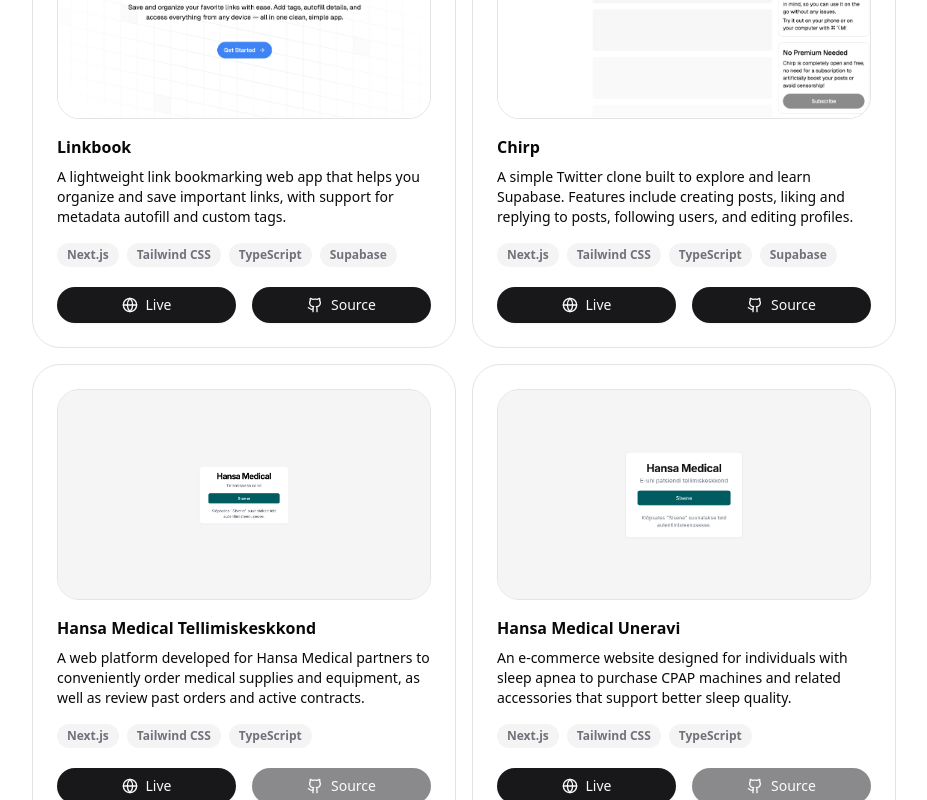
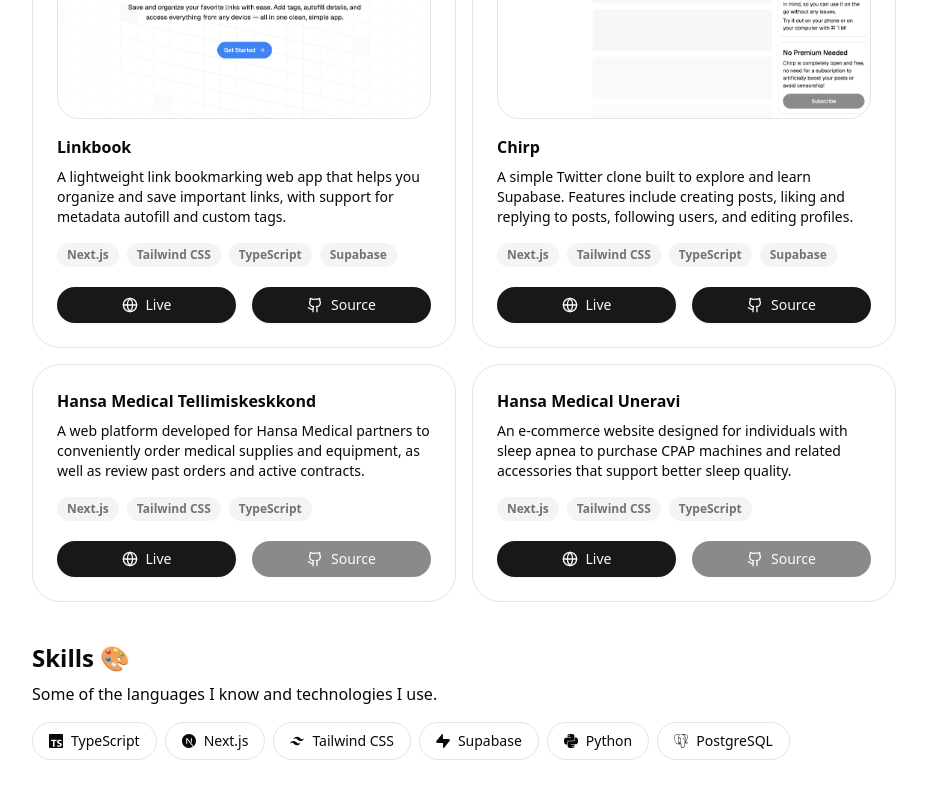
Before and after one commit to mvahaste/www, a Next.js app: page / in a window 1280 px wide. Shown: the part 600-1400 px from the top of the page, without its empty margins (176-1103 px from the left). Built offline with nearby package versions, Linux system fonts and the light colour scheme.

Commit message:
Refactored project image, added support for no image

```diff
--- a/components/project-card.tsx
+++ b/components/project-card.tsx
@@ -9,6 +9,41 @@ interface ProjectCardProps {
 }
 
 export default function ProjectCard({ project }: ProjectCardProps) {
+  const projectImage = () => {
+    const className = "aspect-[16/9] h-auto w-full object-cover";
+
+    if (project.image?.light && project.image?.dark) {
+      return (
+        <>
+          <Image
+            className={`${className} dark:hidden`}
+            width={500}
+            height={300}
+            src={project.image.light}
+            alt="Project thumbnail"
+          />
+          <Image
+            className={`${className} hidden dark:block`}
+            width={500}
+            height={300}
+            src={project.image.dark}
+            alt="Project thumbnail"
+          />
+        </>
+      );
+    }
+
+    return (
+      <Image
+        className={className}
+        width={500}
+        height={300}
+        src={(project.image?.light || project.image?.dark)!}
+        alt="Project thumbnail"
+      />
+    );
+  };
+
   return (
     <motion.div
       key={project.id}
@@ -19,38 +54,11 @@ export default function ProjectCard({ project }: ProjectCardProps) {
       className="bg-card text-card-foreground flex flex-col gap-2 rounded-xl border p-6 text-sm"
     >
       {/* Project image */}
-      <div className="mb-2 aspect-[16/9] overflow-hidden rounded-md border">
-        {project.image.light && project.image.dark ? (
-          <>
-            {/* Light theme image */}
-            <Image
-              className="aspect-[16/9] h-auto w-full object-cover dark:hidden"
-              width={500}
-              height={300}
-              src={project.image.light}
-              alt="Project thumbnail (light)"
-            />
-
-            {/* Dark theme image */}
-            <Image
-              className="hidden aspect-[16/9] h-auto w-full object-cover dark:block"
-              width={500}
-              height={300}
-              src={project.image.dark}
-              alt="Project thumbnail (dark)"
-            />
-          </>
-        ) : (
-          // Fallback, use whichever image is available
-          <Image
-            className="aspect-[16/9] h-auto w-full object-cover"
-            width={500}
-            height={300}
-            src={(project.image.light || project.image.dark)!}
-            alt="Project thumbnail"
-          />
-        )}
-      </div>
+      {project.image && (
+        <div className="mb-2 aspect-[16/9] overflow-hidden rounded-md border">
+          {projectImage()}
+        </div>
+      )}
       <h3 className="text-base font-semibold">{project.title}</h3>
       <p>{project.description}</p>
       <div className="mt-2 flex flex-wrap gap-2">
--- a/data/data.ts
+++ b/data/data.ts
@@ -85,7 +85,7 @@ export interface Project {
   id: number;
   title: string;
   description: string;
-  image: {
+  image?: {
     light?: string;
     dark?: string;
   };
@@ -126,7 +126,7 @@ export const projects: Project[] = [
     title: "Hansa Medical Tellimiskeskkond",
     description:
       "A web platform developed for Hansa Medical partners to conveniently order medical supplies and equipment, as well as review past orders and active contracts.",
-    image: { light: "/images/projects/hansamedical-tellimiskeskkond.png" },
+    // image: { light: "/images/projects/hansamedical-tellimiskeskkond.png" },
     stack: ["Next.js", "Tailwind CSS", "TypeScript"],
     url: "https://tellimine.hansamedical.ee",
   },
@@ -135,7 +135,7 @@ export const projects: Project[] = [
     title: "Hansa Medical Uneravi",
     description:
       "An e-commerce website designed for individuals with sleep apnea to purchase CPAP machines and related accessories that support better sleep quality.",
-    image: { light: "/images/projects/hansamedical-uneravi.png" },
+    // image: { light: "/images/projects/hansamedical-uneravi.png" },
     stack: ["Next.js", "Tailwind CSS", "TypeScript"],
     url: "https://uneravi.hansamedical.ee",
   },
```
